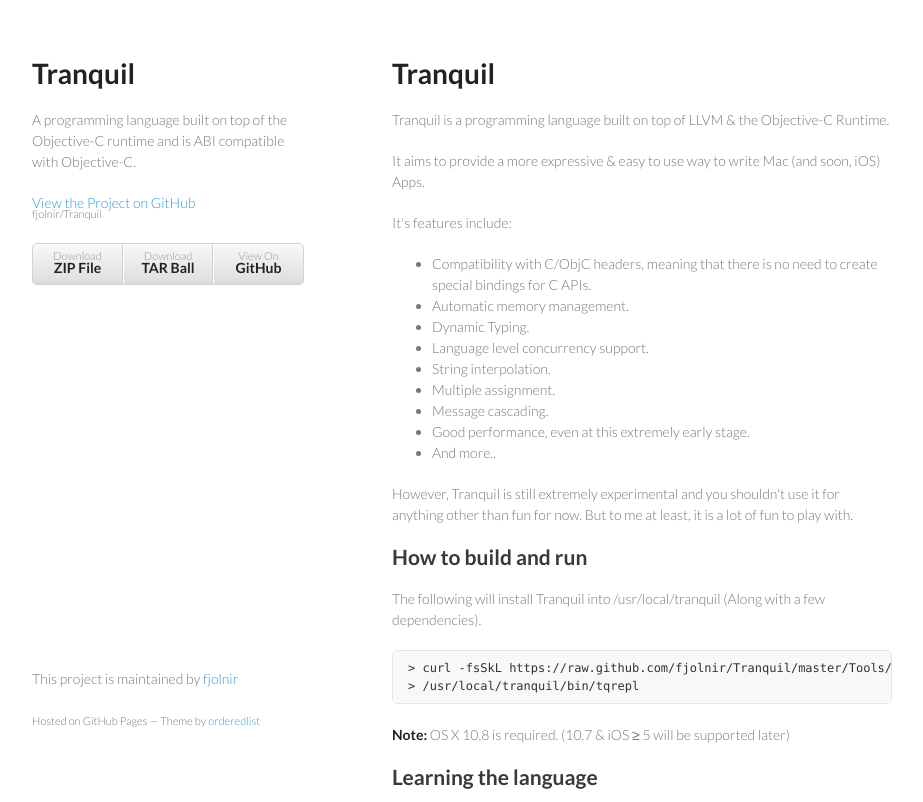
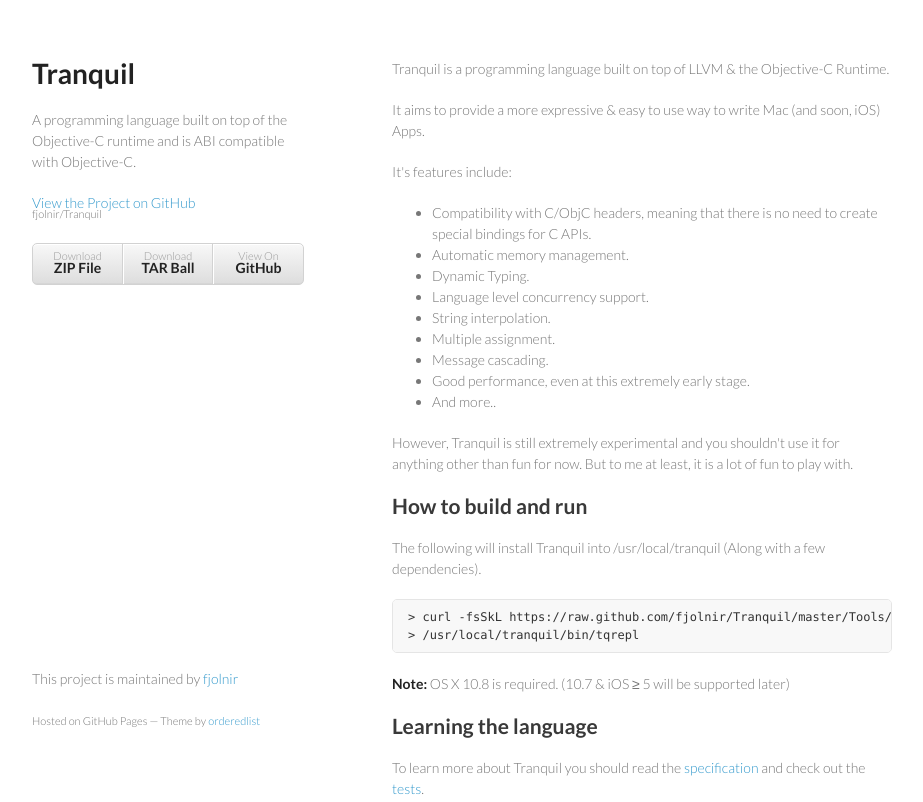
Before and after one commit to fjolnir/Tranquil, a plain HTML site: page index.html in a window 1280 px wide. Shown: the top 802 px of the page, without its empty margins (178-1101 px from the left). Drawn offline with Linux system fonts and the light colour scheme.

Commit message:
Update index.html

```diff
--- a/index.html
+++ b/index.html
@@ -28,8 +28,6 @@
         </ul>
       </header>
       <section>
-        <h1>Tranquil</h1>
-
 <p>Tranquil is a programming language built on top of LLVM &amp; the Objective-C Runtime.</p>
 
 <p>It aims to provide a more expressive &amp; easy to use way to write Mac (and soon, iOS) Apps.</p>
```
